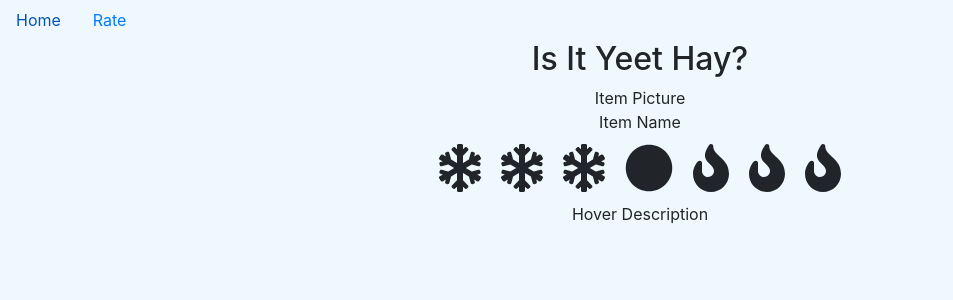
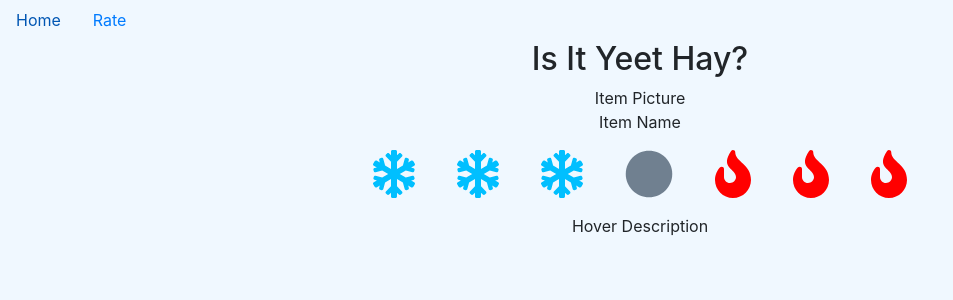
Before and after one commit to moogleberry/yeethay-ui, a React (Create React App) app: page /rate in a window 1280 px wide. Shown: the top 300 px of the page, without its empty margins (0-953 px from the left). Built offline with nearby package versions, Linux system fonts and the light colour scheme.

Commit message:
factor button and icon

```diff
--- /dev/null
+++ b/src/components/RatingButton/RatingButton.css
@@ -0,0 +1,4 @@
+.rating-button {
+	background: transparent;
+	border: none;
+}
--- /dev/null
+++ b/src/components/RatingButton/RatingButton.js
@@ -0,0 +1,29 @@
+import './RatingButton.css';
+import React from 'react';
+import RatingIcon from '../RatingIcon/RatingIcon.js'
+
+class RatingButton extends React.Component {
+	render() {
+		const ratingDescriptions = {
+			"-3": "A Lot Cooling",
+			"-2": "Cooling",
+			"-1": "A Bit Cooling",
+			"0": "Neutral",
+			"1": "A Bit Warming",
+			"2": "Warming",
+			"3": "A Lot Warming"
+		};
+
+		function getRatingHover(value) {
+			console.log(ratingDescriptions[value]);
+		}
+
+		return (
+			<button className="rating-button" onMouseEnter={() => getRatingHover(this.props.value)}>
+				<RatingIcon value={this.props.value} />
+			</button>
+		);
+	}
+}
+
+export default RatingButton;
--- /dev/null
+++ b/src/components/RatingIcon/RatingIcon.css
@@ -0,0 +1,15 @@
+.rating-icon {
+	margin: 15px;
+}
+
+.warming {
+	color: red;
+}
+
+.neutral, .not-highlighted {
+	color: slategrey;
+}
+
+.cooling {
+	color: deepskyblue;
+}
--- /dev/null
+++ b/src/components/RatingIcon/RatingIcon.js
@@ -0,0 +1,26 @@
+import './RatingIcon.css';
+import React from 'react';
+import { FontAwesomeIcon } from '@fortawesome/react-fontawesome'
+import { faFire } from '@fortawesome/free-solid-svg-icons'
+import { faCircle } from '@fortawesome/free-solid-svg-icons'
+import { faSnowflake } from '@fortawesome/free-solid-svg-icons'
+
+class RatingIcon extends React.Component {
+	render() {
+		if(this.props.value > 0 ) {
+			return (
+				<FontAwesomeIcon className='rating-icon warming' icon={ faFire } size='3x' />
+			);
+		} else if(this.props.value < 0) {
+			return (
+				<FontAwesomeIcon className='rating-icon cooling' icon={ faSnowflake } size='3x' />
+			);
+		} else {
+			return (
+				<FontAwesomeIcon className='rating-icon neutral' icon={ faCircle } size='3x' />
+			);
+		}
+	}
+}
+
+export default RatingIcon;
--- a/src/components/RatingPanel/RatingPanel.css
+++ /dev/null
@@ -1,3 +0,0 @@
-.rating-icon {
-	margin: 10px;
-}
--- a/src/components/RatingPanel/RatingPanel.js
+++ b/src/components/RatingPanel/RatingPanel.js
@@ -1,23 +1,18 @@
-import './RatingPanel.css';
 import React from 'react';
-import ReactDOM from 'react-dom'
-import { FontAwesomeIcon } from '@fortawesome/react-fontawesome'
-import { faFire } from '@fortawesome/free-solid-svg-icons'
-import { faCircle } from '@fortawesome/free-solid-svg-icons'
-import { faSnowflake } from '@fortawesome/free-solid-svg-icons'
+import RatingButton from '../RatingButton/RatingButton.js'
 
 const RatingPanel = () => (
   <div>
     <div>
-	    <FontAwesomeIcon className='rating-icon' icon={ faSnowflake } size='3x' />
-	    <FontAwesomeIcon className='rating-icon' icon={ faSnowflake } size='3x' />
-	    <FontAwesomeIcon className='rating-icon' icon={ faSnowflake } size='3x' />
+    	<RatingButton value='-3' />
+    	<RatingButton value='-2' />
+    	<RatingButton value='-1' />
 
-	    <FontAwesomeIcon className='rating-icon' icon={ faCircle } size='3x' />
+    	<RatingButton value='0' />
 
-	    <FontAwesomeIcon className='rating-icon' icon={ faFire } size='3x' />
-	    <FontAwesomeIcon className='rating-icon' icon={ faFire } size='3x' />
-	    <FontAwesomeIcon className='rating-icon' icon={ faFire } size='3x' />
+    	<RatingButton value='1' />
+    	<RatingButton value='2' />
+    	<RatingButton value='3' />
 	</div>
 
 	<div>
```
Also changed, not shown: public/manifest.json.
